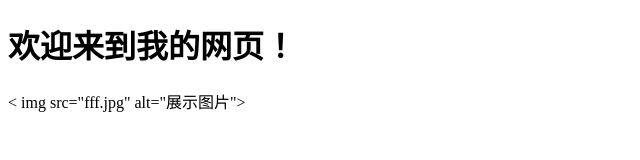
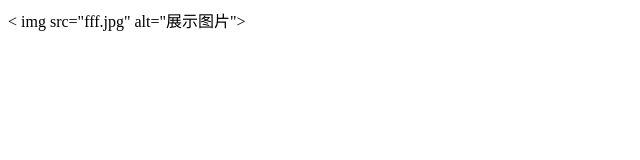
Before and after one commit to moke2512/zhongguochuanmei, a plain HTML site: page index.html in a window 1280 px wide. Shown: the whole page, without its empty margins (0-640 px from the left). Drawn offline with Linux system fonts and the light colour scheme.

Commit message:
Update index.html

```diff
--- a/index.html
+++ b/index.html
@@ -6,7 +6,6 @@
     <title>我的图片展示</title>
 </head>
 <body>
-    <h1>欢迎来到我的网页！</h1>
     < img src="fff.jpg" alt="展示图片">
 </body>
 </html>
```
